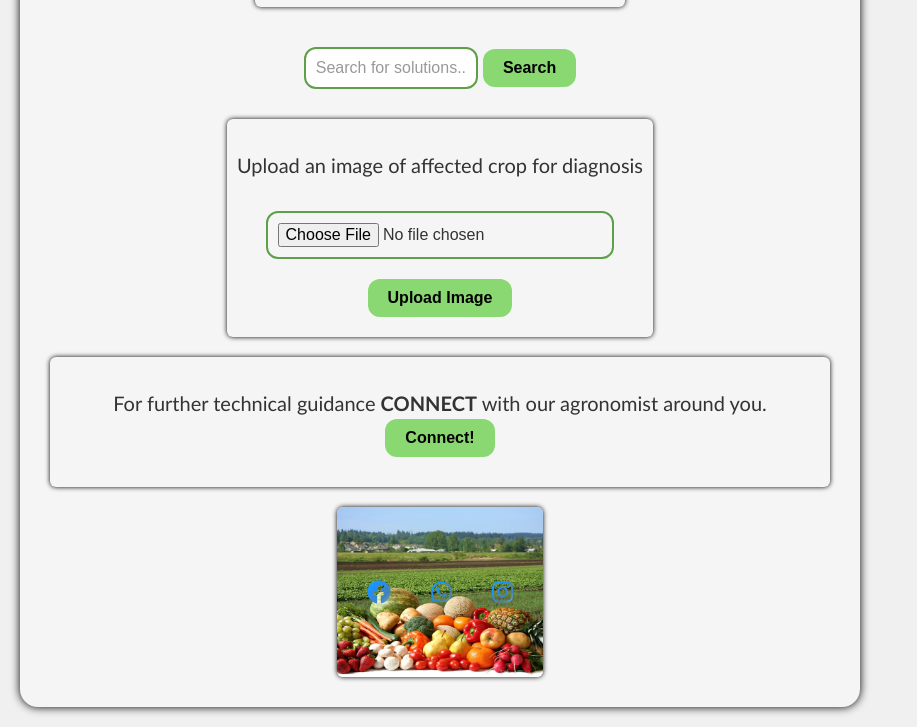
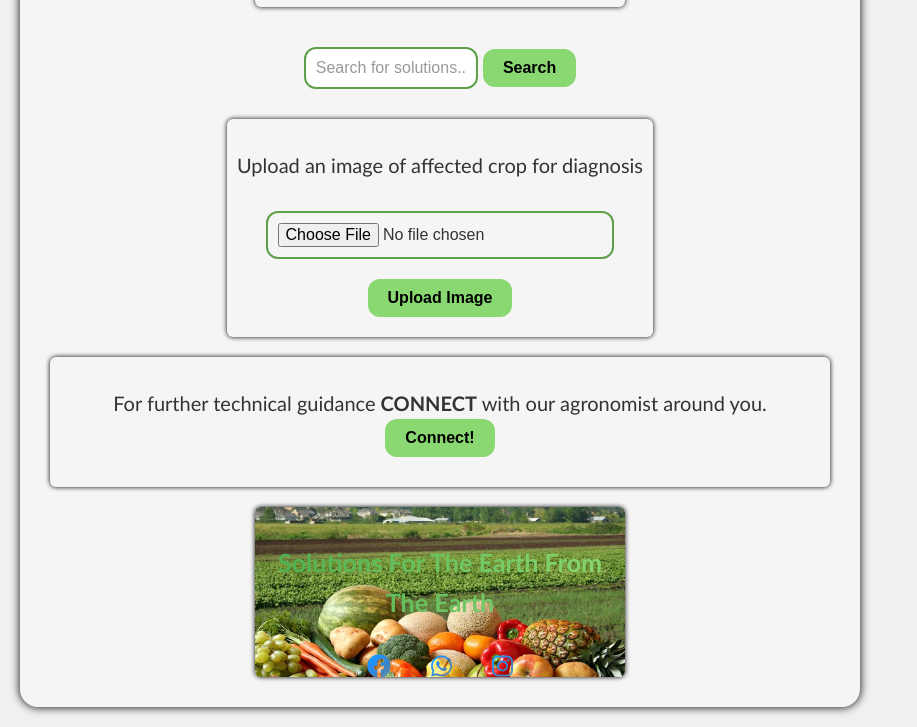
Before and after one commit to Ben1464/GrowMate-Kenya, a website: page public/index.html in a window 1280 px wide. Shown: the part 517-1244 px from the top of the page, without its empty margins (0-917 px from the left). Drawn offline with Linux system fonts and the light colour scheme.

Commit message:
updataes

```diff
--- a/public/index.html
+++ b/public/index.html
@@ -57,7 +57,7 @@
 
         <div class="footer">
             <footer>
-                <!-- <p class="slogan"><strong>Solutions For The Earth From The Earth</strong></p> -->
+                <p class="slogan"><strong>Solutions For The Earth From The Earth</strong></p>
                 <div class="contact-item">
                     <ul>
                         <li><a href="https://www.facebook.com/profile.php?id=61556466405408" target="_blank"><i class="fab fa-facebook"></i></a></li>
```
